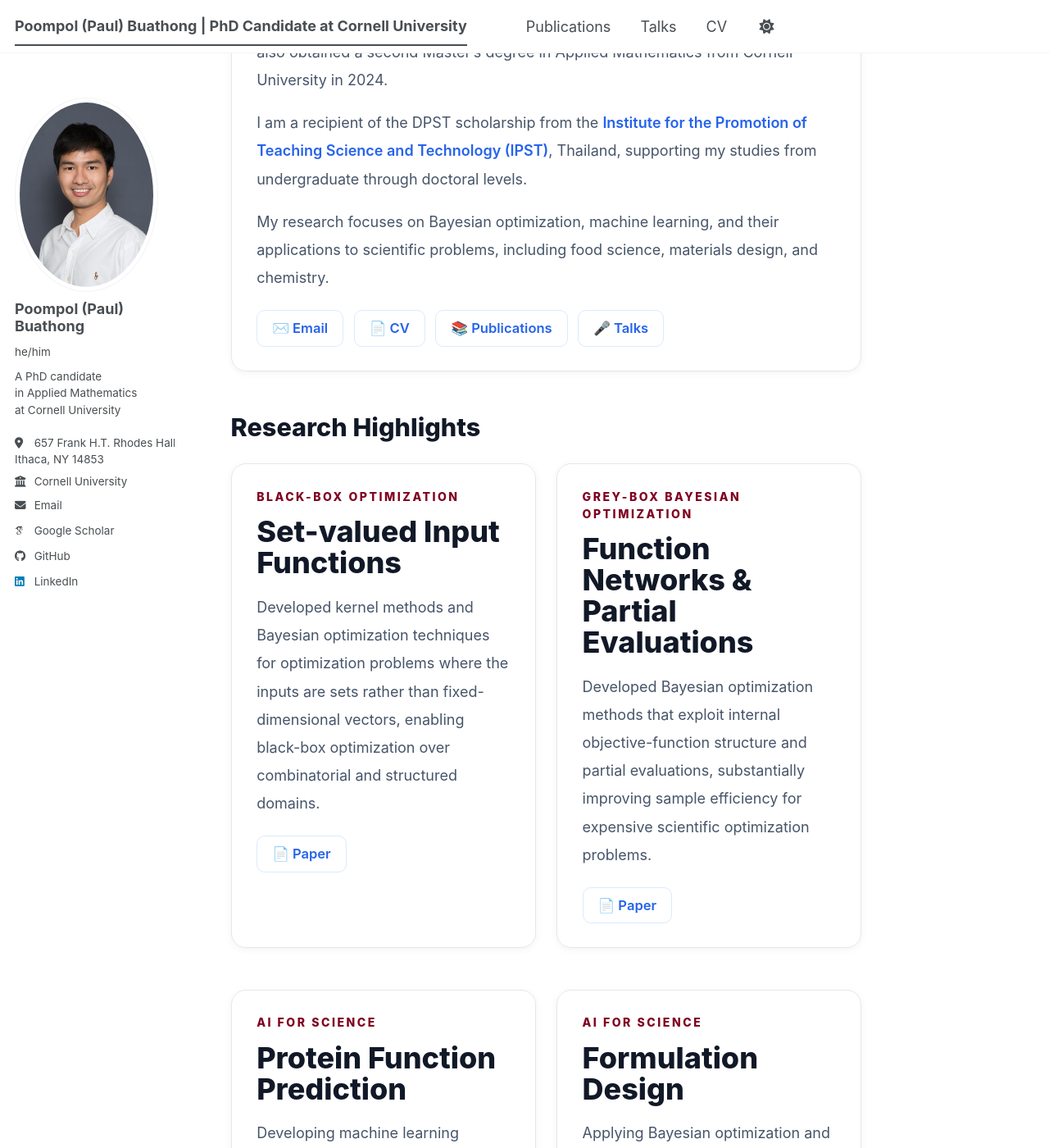
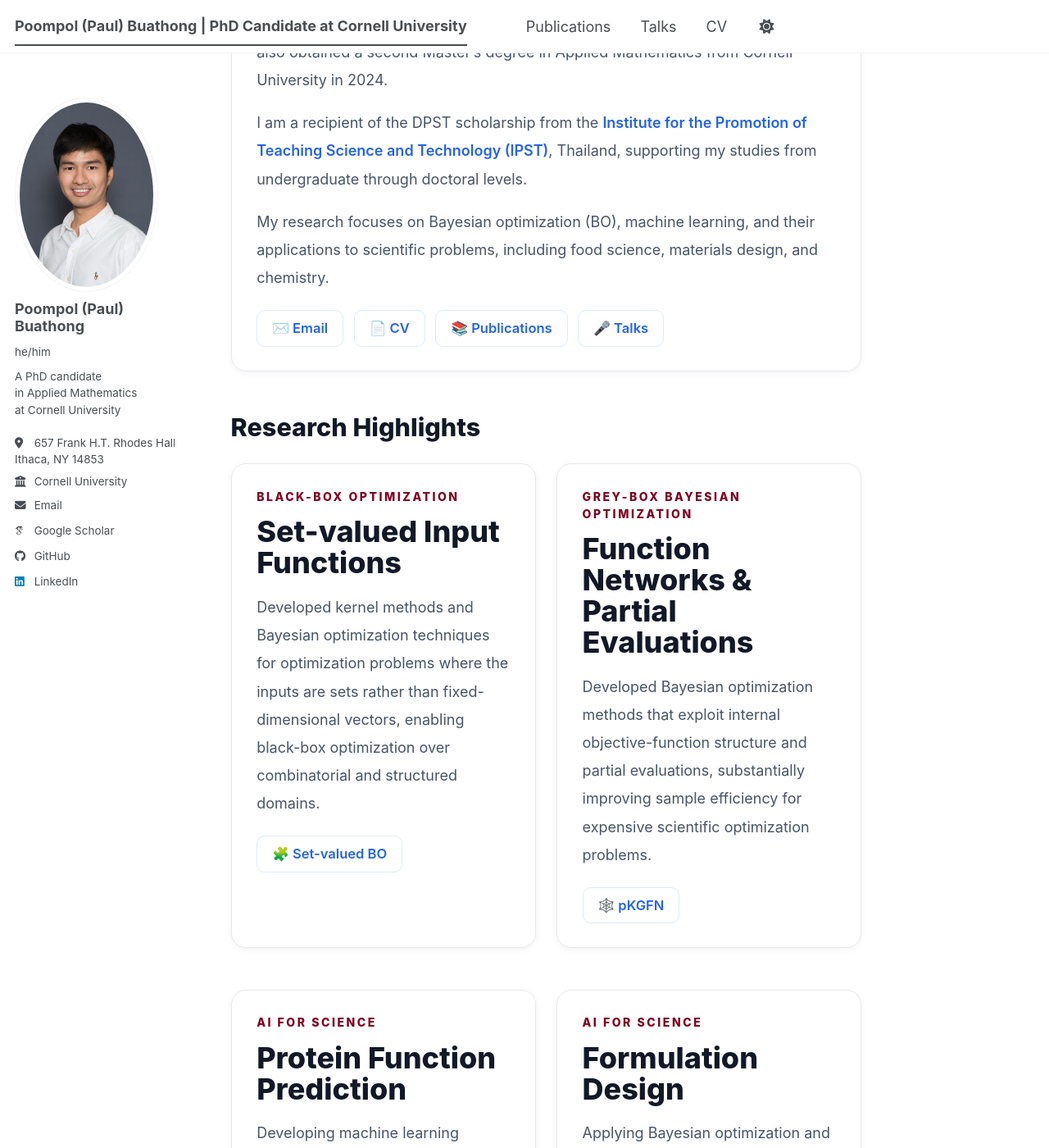
Before and after one commit to poompol/poompol.github.io, a Jekyll site: the page built from _pages/about.md, in a window 1280 px wide and 1400 px high, scrolled down 499 px. Shown: the whole window at 82% size. Built offline with Jekyll 4.4.1, drawn with Linux system fonts in a browser that asks for light colours; some web fonts are replaced; a script bundle is joined from its source files by our own code; library files that are not in the unit come from our copies; some of the changed text lies outside the part shown.

Commit message:
Update about.md

```diff
--- a/_pages/about.md
+++ b/_pages/about.md
@@ -134,7 +134,7 @@ I am a recipient of the DPST scholarship from the
 </div>
 
 <div class="home-text">
-My research focuses on Bayesian optimization, machine learning, and their applications to scientific problems, including food science, materials design, and chemistry.
+My research focuses on Bayesian optimization (BO), machine learning, and their applications to scientific problems, including food science, materials design, and chemistry.
 </div>
 
 <div class="home-links">
@@ -182,7 +182,7 @@ Developed kernel methods and Bayesian optimization techniques for optimization p
 </div>
 
 <div class="home-links">
-<a href="https://arxiv.org/abs/1910.04086">📄 Paper</a>
+<a href="https://arxiv.org/abs/1910.04086">🧩 Set-valued BO</a>
 </div>
 
 </div>
@@ -214,7 +214,7 @@ Developed Bayesian optimization methods that exploit internal objective-function
 </div>
 
 <div class="home-links">
-<a href="https://proceedings.mlr.press/v235/buathong24a.html">📄 Paper</a>
+<a href="https://proceedings.mlr.press/v235/buathong24a.html">🕸️ pKGFN</a>
 </div>
 
 </div>
@@ -278,7 +278,7 @@ Applying Bayesian optimization and machine learning to optimize protein formulat
 </div>
 
 <div class="home-links">
-<a href="https://www.sciencedirect.com/science/article/pii/S0268005X25012561">🥛 Paper</a>
+<a href="https://www.sciencedirect.com/science/article/pii/S0268005X25012561">🥛 Formulation design</a>
 </div>
 
 </div>
```
